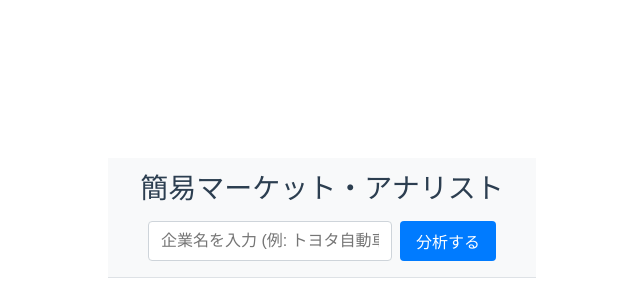
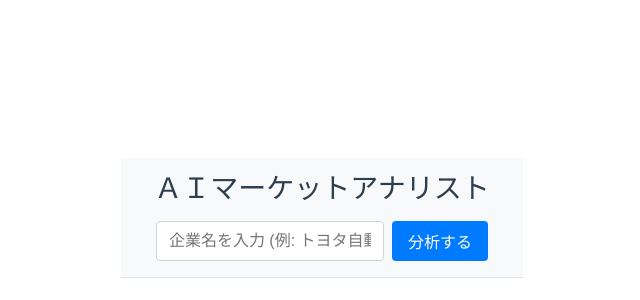
Before and after one commit to tako-chan0511/my-market-analyst, a Vue app: page / in a window 1280 px wide. Shown: the part 166-466 px from the top of the page, without its empty margins (318-958 px from the left). Built offline with nearby package versions, Linux system fonts and the light colour scheme.

Commit message:
AIマーケットアナリストに表題変更

```diff
--- a/src/App.vue
+++ b/src/App.vue
@@ -1,7 +1,7 @@
 <template>
   <div id="app">
     <header class="app-header">
-      <h1>簡易マーケット・アナリスト</h1>
+      <h1>ＡＩマーケットアナリスト</h1>
       <div class="search-container">
         <input
           v-model="companyName"
```
